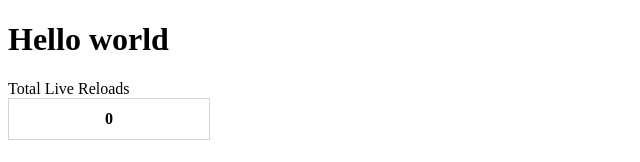
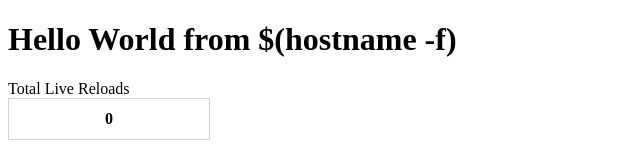
Before and after one commit to kb2232/ec2-helloworld-websocket, a website: page client/index.html in a window 1280 px wide. Shown: the whole page, without its empty margins (0-640 px from the left). Drawn offline with Linux system fonts and the light colour scheme.

Commit message:
updated html

```diff
--- a/client/index.html
+++ b/client/index.html
@@ -8,7 +8,7 @@
     <link rel="stylesheet" href="./index.css" />
 </head>
 <body>
-    <h1>Hello world</h1>
+    <h1>Hello World from $(hostname -f)</h1>
     <div>
         Total Live Reloads
         <span id="totalreloads">0</span>
```
